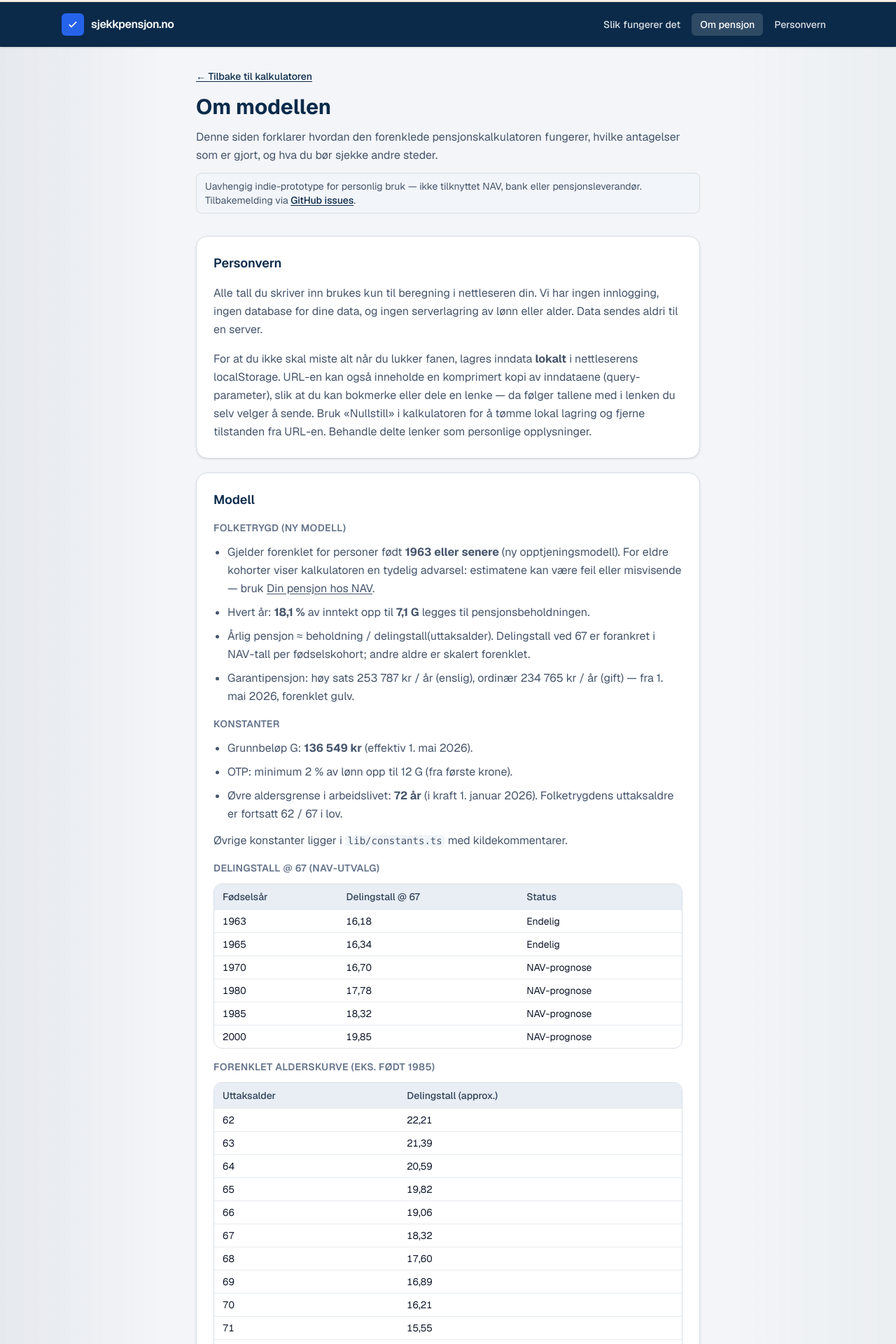
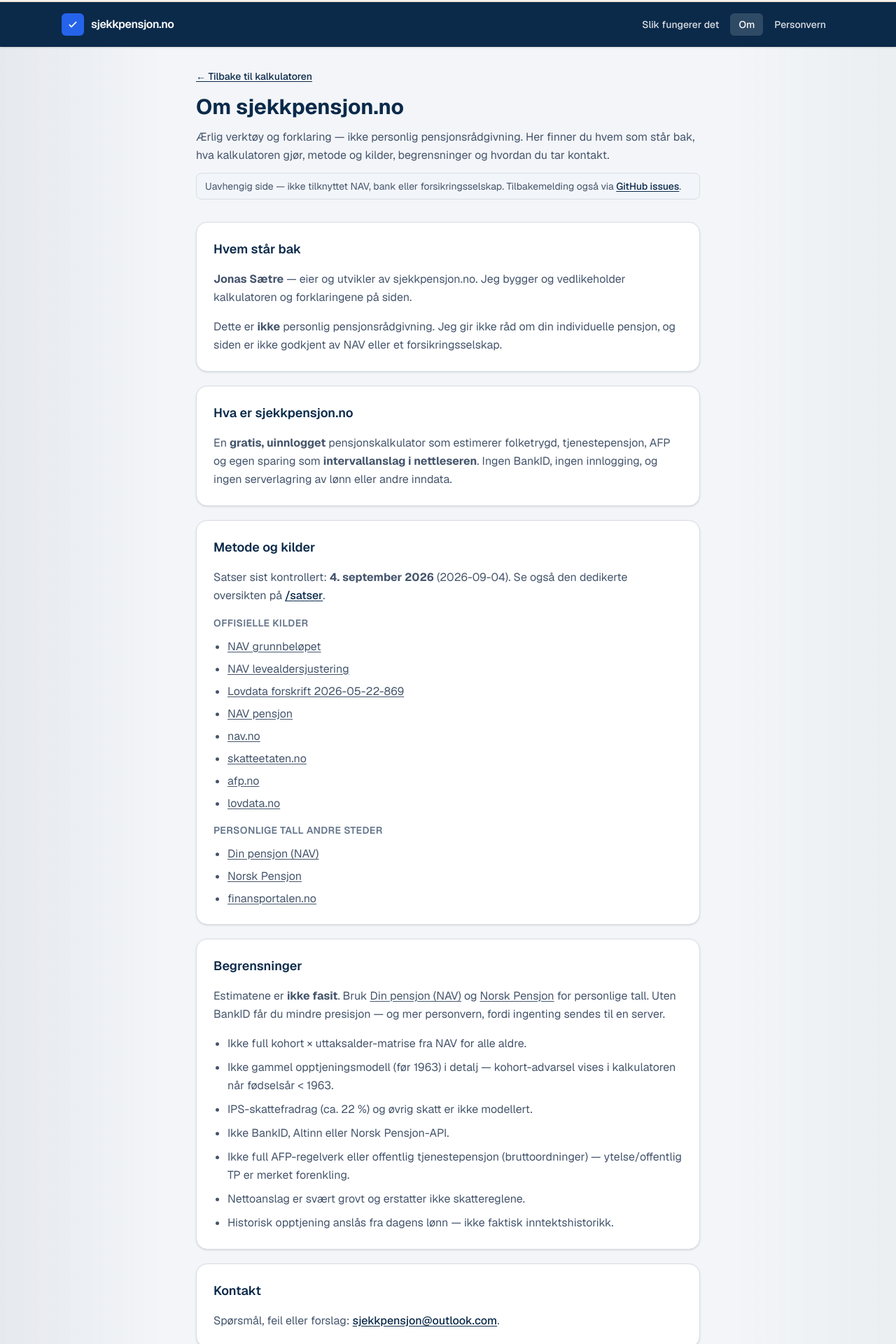
Before and after one commit to jonasc3-cyber/pensjonskalkulator, a Next.js app: page /om in a window 1280 px wide. Shown: the part 60-1980 px from the top of the page at 70% size. Built offline with nearby package versions, Linux system fonts and the light colour scheme.

Commit message:
E-E-A-T trust: who/what/method/limits/contact on /om
Add honest YMYL trust sections (Jonas Sætre as eier/utvikler, gratis
uinnlogget verktoy, kilder with sist kontrollert, begrensninger, kontakt
email, personvern link), extend Organization JSON-LD, and surface Om from
footer and header.

```diff
--- a/app/om/page.tsx
+++ b/app/om/page.tsx
@@ -14,16 +14,18 @@ import {
 } from "@/lib/constants";
 import { formatNOK, formatPercent } from "@/lib/format";
 import { listDelingstall } from "@/lib/pension/delingstall";
+import { JsonLd } from "@/components/JsonLd";
+import { organizationJsonLd } from "@/lib/jsonld";
 
 export const metadata: Metadata = {
-  title: "Om modellen | Pensjonskalkulator",
+  title: "Om sjekkpensjon.no | Hvem, metode og begrensninger",
   description:
-    "Forklaring av forenklet pensjonsmodell, kilder, begrensninger og personvern.",
+    "Jonas Sætre eier og utvikler sjekkpensjon.no — en gratis uinnlogget pensjonskalkulator. Metode, kilder, begrensninger, kontakt og personvern.",
   alternates: { canonical: "/om" },
   openGraph: {
-    title: "Om modellen | Pensjonskalkulator",
+    title: "Om sjekkpensjon.no | Hvem, metode og begrensninger",
     description:
-      "Forklaring av forenklet pensjonsmodell, kilder, begrensninger og personvern.",
+      "Jonas Sætre eier og utvikler sjekkpensjon.no — en gratis uinnlogget pensjonskalkulator. Metode, kilder, begrensninger, kontakt og personvern.",
     url: "https://sjekkpensjon.no/om",
     locale: "nb_NO",
     type: "website",
@@ -63,6 +65,7 @@ export default function OmPage() {
 
   return (
     <div className="mx-auto max-w-3xl px-4 py-8 sm:px-6">
+      <JsonLd data={organizationJsonLd()} />
       <p className="text-sm text-muted-foreground">
         <Link
           href="/"
@@ -72,15 +75,16 @@ export default function OmPage() {
         </Link>
       </p>
       <h1 className="mt-4 text-2xl font-bold text-primary sm:text-3xl">
-        Om modellen
+        Om sjekkpensjon.no
       </h1>
       <p className="mt-3 text-slate-600 leading-relaxed">
-        Denne siden forklarer hvordan den forenklede pensjonskalkulatoren fungerer,
-        hvilke antagelser som er gjort, og hva du bør sjekke andre steder.
+        Ærlig verktøy og forklaring — ikke personlig pensjonsrådgivning. Her finner
+        du hvem som står bak, hva kalkulatoren gjør, metode og kilder, begrensninger
+        og hvordan du tar kontakt.
       </p>
       <p className="mt-3 rounded-lg border border-border bg-muted/40 px-3 py-2 text-sm text-slate-600">
-        Uavhengig indie-prototype for personlig bruk — ikke tilknyttet NAV, bank
-        eller pensjonsleverandør. Tilbakemelding via{" "}
+        Uavhengig side — ikke tilknyttet NAV, bank eller forsikringsselskap. Tilbakemelding
+        også via{" "}
         <a
           href="https://github.com/jonasc3-cyber/pensjonskalkulator/issues"
           className="font-medium text-primary underline underline-offset-2 hover:text-primary-mid"
@@ -93,20 +97,204 @@ export default function OmPage() {
       </p>
 
       <div className="mt-8 space-y-5">
+        <OmCard id="hvem" title="Hvem står bak">
+          <p className="text-slate-600 leading-relaxed">
+            <strong>Jonas Sætre</strong> — eier og utvikler av sjekkpensjon.no. Jeg
+            bygger og vedlikeholder kalkulatoren og forklaringene på siden.
+          </p>
+          <p className="text-slate-600 leading-relaxed">
+            Dette er <strong>ikke</strong> personlig pensjonsrådgivning. Jeg gir ikke
+            råd om din individuelle pensjon, og siden er ikke godkjent av NAV eller
+            et forsikringsselskap.
+          </p>
+        </OmCard>
+
+        <OmCard id="hva" title="Hva er sjekkpensjon.no">
+          <p className="text-slate-600 leading-relaxed">
+            En <strong>gratis, uinnlogget</strong> pensjonskalkulator som estimerer
+            folketrygd, tjenestepensjon, AFP og egen sparing som{" "}
+            <strong>intervallanslag i nettleseren</strong>. Ingen BankID, ingen
+            innlogging, og ingen serverlagring av lønn eller andre inndata.
+          </p>
+        </OmCard>
+
+        <OmCard id="metode" title="Metode og kilder">
+          <p className="text-slate-600 leading-relaxed">
+            Satser sist kontrollert:{" "}
+            <strong>{CONSTANTS_UPDATED_LABEL}</strong> ({CONSTANTS_UPDATED}). Se
+            også den dedikerte oversikten på{" "}
+            <Link
+              href="/satser"
+              className="font-medium text-primary underline underline-offset-2 hover:text-primary-mid"
+            >
+              /satser
+            </Link>
+            .
+          </p>
+          <div className="space-y-3">
+            <SubHeading>Offisielle kilder</SubHeading>
+            <ul className="list-disc space-y-2 pl-5 text-slate-600">
+              {CONSTANTS_SOURCE_LINKS.map((link) => (
+                <li key={link.href}>
+                  <a
+                    className="underline underline-offset-2 hover:text-primary"
+                    href={link.href}
+                    target="_blank"
+                    rel="noopener noreferrer"
+                  >
+                    {link.label}
+                  </a>
+                </li>
+              ))}
+              <li>
+                <a
+                  className="underline underline-offset-2 hover:text-primary"
+                  href="https://www.nav.no"
+                  target="_blank"
+                  rel="noopener noreferrer"
+                >
+                  nav.no
+                </a>
+              </li>
+              <li>
+                <a
+                  className="underline underline-offset-2 hover:text-primary"
+                  href="https://www.skatteetaten.no"
+                  target="_blank"
+                  rel="noopener noreferrer"
+                >
+                  skatteetaten.no
+                </a>
+              </li>
+              <li>
+                <a
+                  className="underline underline-offset-2 hover:text-primary"
+                  href="https://www.afp.no"
+                  target="_blank"
+                  rel="noopener noreferrer"
+                >
+                  afp.no
+                </a>
+              </li>
+              <li>
+                <a
+                  className="underline underline-offset-2 hover:text-primary"
+                  href="https://lovdata.no"
+                  target="_blank"
+                  rel="noopener noreferrer"
+                >
+                  lovdata.no
+                </a>
+              </li>
+            </ul>
+          </div>
+          <div className="space-y-3">
+            <SubHeading>Personlige tall andre steder</SubHeading>
+            <ul className="list-disc space-y-2 pl-5 text-slate-600">
+              <li>
+                <a
+                  className="underline underline-offset-2 hover:text-primary"
+                  href="https://www.nav.no/dinpensjon"
+                  target="_blank"
+                  rel="noopener noreferrer"
+                >
+                  Din pensjon (NAV)
+                </a>
+              </li>
+              <li>
+                <a
+                  className="underline underline-offset-2 hover:text-primary"
+                  href="https://www.norskpensjon.no"
+                  target="_blank"
+                  rel="noopener noreferrer"
+                >
+                  Norsk Pensjon
+                </a>
+              </li>
+              <li>
+                <a
+                  className="underline underline-offset-2 hover:text-primary"
+                  href="https://www.finansportalen.no"
+                  target="_blank"
+                  rel="noopener noreferrer"
+                >
+                  finansportalen.no
+                </a>
+              </li>
+            </ul>
+          </div>
+        </OmCard>
+
+        <OmCard id="begrensninger" title="Begrensninger">
+          <p className="text-slate-600 leading-relaxed">
+            Estimatene er <strong>ikke fasit</strong>. Bruk{" "}
+            <a
+              className="underline underline-offset-2 hover:text-primary"
+              href="https://www.nav.no/dinpensjon"
+              target="_blank"
+              rel="noopener noreferrer"
+            >
+              Din pensjon (NAV)
+            </a>{" "}
+            og{" "}
+            <a
+              className="underline underline-offset-2 hover:text-primary"
+              href="https://www.norskpensjon.no"
+              target="_blank"
+              rel="noopener noreferrer"
+            >
+              Norsk Pensjon
+            </a>{" "}
+            for personlige tall. Uten BankID får du mindre presisjon — og mer
+            personvern, fordi ingenting sendes til en server.
+          </p>
+          <ul className="list-disc space-y-2 pl-5 text-slate-600 leading-relaxed">
+            <li>Ikke full kohort × uttaksalder-matrise fra NAV for alle aldre.</li>
+            <li>
+              Ikke gammel opptjeningsmodell (før 1963) i detalj — kohort-advarsel
+              vises i kalkulatoren når fødselsår &lt; 1963.
+            </li>
+            <li>
+              IPS-skattefradrag (ca. 22&nbsp;%) og øvrig skatt er ikke modellert.
+            </li>
+            <li>Ikke BankID, Altinn eller Norsk Pensjon-API.</li>
+            <li>
+              Ikke full AFP-regelverk eller offentlig tjenestepensjon
+              (bruttoordninger) — ytelse/offentlig TP er merket forenkling.
+            </li>
+            <li>Nettoanslag er svært grovt og erstatter ikke skattereglene.</li>
+            <li>
+              Historisk opptjening anslås fra dagens lønn — ikke faktisk
+              inntektshistorikk.
+            </li>
+          </ul>
+        </OmCard>
+
+        <OmCard id="kontakt" title="Kontakt">
+          <p className="text-slate-600 leading-relaxed">
+            Spørsmål, feil eller forslag:{" "}
+            <a
+              href="mailto:sjekkpensjon@outlook.com"
+              className="font-medium text-primary underline underline-offset-2 hover:text-primary-mid"
+            >
+              sjekkpensjon@outlook.com
+            </a>
+            .
+          </p>
+        </OmCard>
+
         <OmCard id="personvern" title="Personvern">
           <p className="text-slate-600 leading-relaxed">
-            Alle tall du skriver inn brukes kun til beregning i nettleseren din. Vi
-            har ingen innlogging, ingen database for dine data, og ingen
-            serverlagring av lønn eller alder. Data sendes aldri til en server.
-          </p>
-          <p className="text-slate-600 leading-relaxed">
-            For at du ikke skal miste alt når du lukker fanen, lagres inndata{" "}
-            <strong>lokalt</strong> i nettleserens localStorage. URL-en kan også
-            inneholde en komprimert kopi av inndataene (query-parameter), slik at
-            du kan bokmerke eller dele en lenke — da følger tallene med i lenken
-            du selv velger å sende. Bruk «Nullstill» i kalkulatoren for å tømme
-            lokal lagring og fjerne tilstanden fra URL-en. Behandle delte lenker
-            som personlige opplysninger.
+            Alle beregninger skjer i nettleseren din. Vi har ingen innlogging og
+            lagrer ikke lønn eller andre inndata på server. Inndata kan lagres
+            lokalt (localStorage) og i URL hvis du deler en lenke. Les mer på{" "}
+            <Link
+              href="/personvern"
+              className="font-medium text-primary underline underline-offset-2 hover:text-primary-mid"
+            >
+              /personvern
+            </Link>
+            .
           </p>
         </OmCard>
 
@@ -165,11 +353,18 @@ export default function OmPage() {
             <p className="text-slate-600 leading-relaxed">
               Øvrige konstanter ligger i{" "}
               <code className="rounded bg-muted px-1 text-sm">lib/constants.ts</code>{" "}
-              med kildekommentarer.
+              med kildekommentarer. Satstabell:{" "}
+              <Link
+                href="/satser"
+                className="font-medium text-primary underline underline-offset-2 hover:text-primary-mid"
+              >
+                /satser
+              </Link>
+              .
             </p>
           </div>
 
-          <div className="space-y-3">
+          <div className="space-y-3" id="satser">
             <SubHeading>Delingstall @ 67 (NAV-utvalg)</SubHeading>
             <div className="overflow-x-auto rounded-xl border border-border">
               <table className="min-w-full text-left text-sm">
@@ -255,67 +450,6 @@ export default function OmPage() {
               avkastning. Poenget er å vise usikkerhet — ikke å predikere markedet.
             </p>
           </div>
-        </OmCard>
-
-        <OmCard id="satser" title="Kilder">
-          <div className="space-y-3">
-            <SubHeading>Satser sist kontrollert</SubHeading>
-            <p className="text-slate-600 leading-relaxed">
-              Satser sist kontrollert:{" "}
-              <strong>{CONSTANTS_UPDATED_LABEL}</strong> ({CONSTANTS_UPDATED}).
-              Verifisert mot offisielle kilder — se lenker under.
-            </p>
-            <ul className="list-disc space-y-2 pl-5 text-slate-600">
-              {CONSTANTS_SOURCE_LINKS.map((link) => (
-                <li key={link.href}>
-                  <a
-                    className="underline underline-offset-2 hover:text-primary"
-                    href={link.href}
-                    target="_blank"
-                    rel="noopener noreferrer"
-                  >
-                    {link.label}
-                  </a>
-                </li>
-              ))}
-            </ul>
-          </div>
-
-          <div className="space-y-3">
-            <SubHeading>Kilder å sjekke</SubHeading>
-            <ul className="list-disc space-y-2 pl-5 text-slate-600">
-              <li>
-                <a
-                  className="underline underline-offset-2 hover:text-primary"
-                  href="https://www.nav.no/pensjon"
-                  target="_blank"
-                  rel="noopener noreferrer"
-                >
-                  nav.no/pensjon
-                </a>
-              </li>
-              <li>
-                <a
-                  className="underline underline-offset-2 hover:text-primary"
-                  href="https://www.norskpensjon.no"
-                  target="_blank"
-                  rel="noopener noreferrer"
-                >
-                  norskpensjon.no
-                </a>
-              </li>
-              <li>
-                <a
-                  className="underline underline-offset-2 hover:text-primary"
-                  href="https://www.finansportalen.no"
-                  target="_blank"
-                  rel="noopener noreferrer"
-                >
-                  finansportalen.no
-                </a>
-              </li>
-            </ul>
-          </div>
 
           <div className="space-y-3">
             <SubHeading>Bilder</SubHeading>
@@ -328,35 +462,10 @@ export default function OmPage() {
                 rel="noopener noreferrer"
               >
                 Unsplash
-              </a>
-              {" "}
+              </a>{" "}
               (ouXNRL9DW8E).
             </p>
           </div>
-
-        </OmCard>
-
-        <OmCard title="Begrensninger">
-          <ul className="list-disc space-y-2 pl-5 text-slate-600 leading-relaxed">
-            <li>Ikke full kohort × uttaksalder-matrise fra NAV for alle aldre.</li>
-            <li>
-              Ikke gammel opptjeningsmodell (før 1963) i detalj — kohort-advarsel
-              vises i kalkulatoren når fødselsår &lt; 1963.
-            </li>
-            <li>
-              IPS-skattefradrag (ca. 22&nbsp;%) og øvrig skatt er ikke modellert.
-            </li>
-            <li>Ikke BankID, Altinn eller Norsk Pensjon-API.</li>
-            <li>
-              Ikke full AFP-regelverk eller offentlig tjenestepensjon
-              (bruttoordninger) — ytelse/offentlig TP er merket forenkling.
-            </li>
-            <li>Nettoanslag er svært grovt og erstatter ikke skattereglene.</li>
-            <li>
-              Historisk opptjening anslås fra dagens lønn — ikke faktisk
-              inntektshistorikk.
-            </li>
-          </ul>
         </OmCard>
       </div>
     </div>
--- a/app/personvern/page.tsx
+++ b/app/personvern/page.tsx
@@ -36,7 +36,7 @@ export default function PersonvernPage() {
           href="/om#personvern"
           className="font-medium text-primary underline underline-offset-2 hover:text-primary-mid"
         >
-          Om modellen → Personvern
+          Om → Personvern
         </Link>
         .
       </p>
--- a/app/satser/page.tsx
+++ b/app/satser/page.tsx
@@ -48,7 +48,7 @@ export default function SatserPage() {
           href="/om#satser"
           className="font-medium text-primary underline underline-offset-2 hover:text-primary-mid"
         >
-          Om modellen → Satser / kilder
+          Om → Metode og kilder
         </Link>
         .
       </p>
--- a/components/Footer.tsx
+++ b/components/Footer.tsx
@@ -37,16 +37,22 @@ export function Footer() {
         </p>
         <div className="mt-5 flex flex-wrap gap-x-5 gap-y-2 text-sm text-slate-300">
           <Link
+            href="/om"
+            className="underline underline-offset-2 hover:text-white"
+          >
+            Om
+          </Link>
+          <Link
+            href="/om#hvem"
+            className="underline underline-offset-2 hover:text-white"
+          >
+            Hvem står bak
+          </Link>
+          <Link
             href="/guider"
             className="underline underline-offset-2 hover:text-white"
           >
             Guider
-          </Link>
-          <Link
-            href="/om"
-            className="underline underline-offset-2 hover:text-white"
-          >
-            Om modell, kilder og personvern
           </Link>
           <Link
             href="/personvern"
@@ -60,6 +66,12 @@ export function Footer() {
           >
             Satser
           </Link>
+          <a
+            href="mailto:sjekkpensjon@outlook.com"
+            className="underline underline-offset-2 hover:text-white"
+          >
+            Kontakt
+          </a>
           <a
             href="https://github.com/jonasc3-cyber/pensjonskalkulator/issues"
             className="underline underline-offset-2 hover:text-white"
@@ -86,15 +98,20 @@ export function Footer() {
           </a>
         </div>
         <p className="mt-4 max-w-3xl text-xs leading-relaxed text-slate-400">
-          Uavhengig indie-prototype for personlig bruk — ikke tilknyttet NAV, bank
-          eller pensjonsleverandør. Tilbakemelding via{" "}
+          Uavhengig side drevet av Jonas Sætre — ikke tilknyttet NAV, bank eller
+          forsikringsselskap.{" "}
+          <Link
+            href="/om"
+            className="underline underline-offset-2 hover:text-white"
+          >
+            Om sjekkpensjon.no
+          </Link>
+          {" · "}
           <a
-            href="https://github.com/jonasc3-cyber/pensjonskalkulator/issues"
+            href="mailto:sjekkpensjon@outlook.com"
             className="underline underline-offset-2 hover:text-white"
-            target="_blank"
-            rel="noopener noreferrer"
           >
-            GitHub issues
+            sjekkpensjon@outlook.com
           </a>
           .
         </p>
--- a/components/Header.tsx
+++ b/components/Header.tsx
@@ -117,7 +117,7 @@ export function Header() {
             className={navClass(onOm)}
             aria-current={onOm ? "page" : undefined}
           >
-            Om pensjon
+            Om
           </Link>
           <Link
             href="/personvern"
@@ -190,7 +190,7 @@ export function Header() {
                 aria-current={onOm ? "page" : undefined}
                 onClick={() => setMenuOpen(false)}
               >
-                Om pensjon
+                Om
               </Link>
               <Link
                 href="/personvern"
--- a/lib/jsonld.ts
+++ b/lib/jsonld.ts
@@ -1,3 +1,22 @@
+export function organizationJsonLd() {
+  return {
+    "@context": "https://schema.org",
+    "@type": "Organization",
+    "@id": "https://sjekkpensjon.no/#organization",
+    name: "sjekkpensjon.no",
+    url: "https://sjekkpensjon.no",
+    logo: "https://sjekkpensjon.no/icon.png",
+    email: "sjekkpensjon@outlook.com",
+    contactPoint: {
+      "@type": "ContactPoint",
+      contactType: "customer support",
+      email: "sjekkpensjon@outlook.com",
+      availableLanguage: ["Norwegian", "nb"],
+    },
+    sameAs: ["https://github.com/jonasc3-cyber/pensjonskalkulator"],
+  };
+}
+
 export function webApplicationJsonLd() {
   return {
     "@context": "https://schema.org",
@@ -7,6 +26,15 @@ export function webApplicationJsonLd() {
         "@id": "https://sjekkpensjon.no/#organization",
         name: "sjekkpensjon.no",
         url: "https://sjekkpensjon.no",
+        logo: "https://sjekkpensjon.no/icon.png",
+        email: "sjekkpensjon@outlook.com",
+        contactPoint: {
+          "@type": "ContactPoint",
+          contactType: "customer support",
+          email: "sjekkpensjon@outlook.com",
+          availableLanguage: ["Norwegian", "nb"],
+        },
+        sameAs: ["https://github.com/jonasc3-cyber/pensjonskalkulator"],
       },
       {
         "@type": "WebApplication",
@@ -52,6 +80,7 @@ export function articleJsonLd(opts: {
       "@type": "Organization",
       name: "sjekkpensjon.no",
       url: "https://sjekkpensjon.no",
+      logo: "https://sjekkpensjon.no/icon.png",
     },
   };
 }
```
